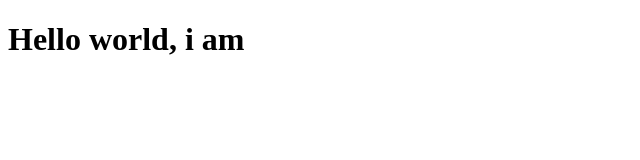
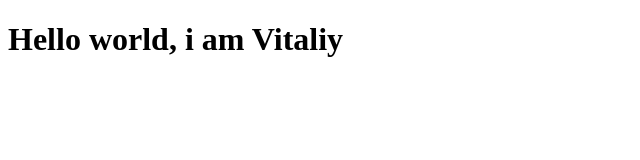
Before and after one commit to vitala8896/test, a plain HTML site: page index.html in a window 1280 px wide. Shown: the whole page, without its empty margins (0-640 px from the left). Drawn offline with Linux system fonts and the light colour scheme.

Commit message:
fourth commit

```diff
--- a/index.html
+++ b/index.html
@@ -6,6 +6,6 @@
   <title>Document</title>
 </head>
 <body>
-  <h1>Hello world, i am</h1>
+  <h1>Hello world, i am Vitaliy</h1>
 </body>
 </html>
```
